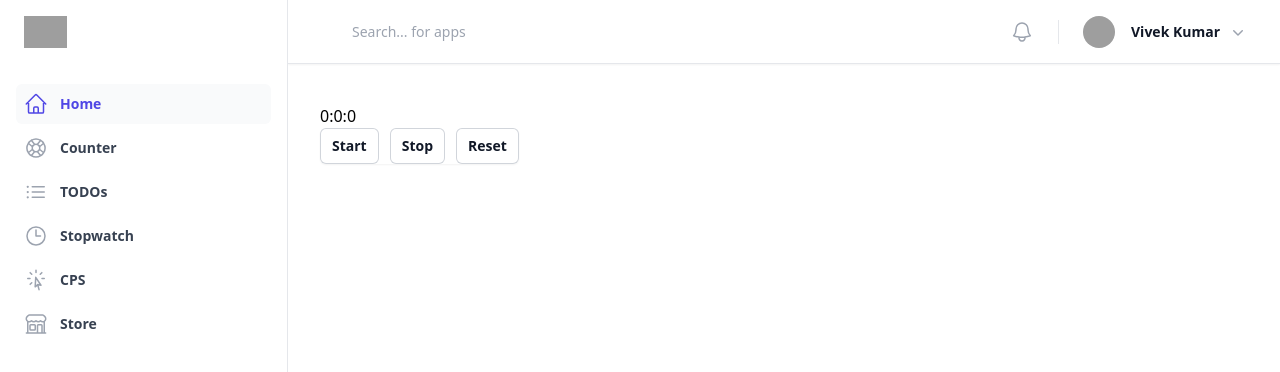
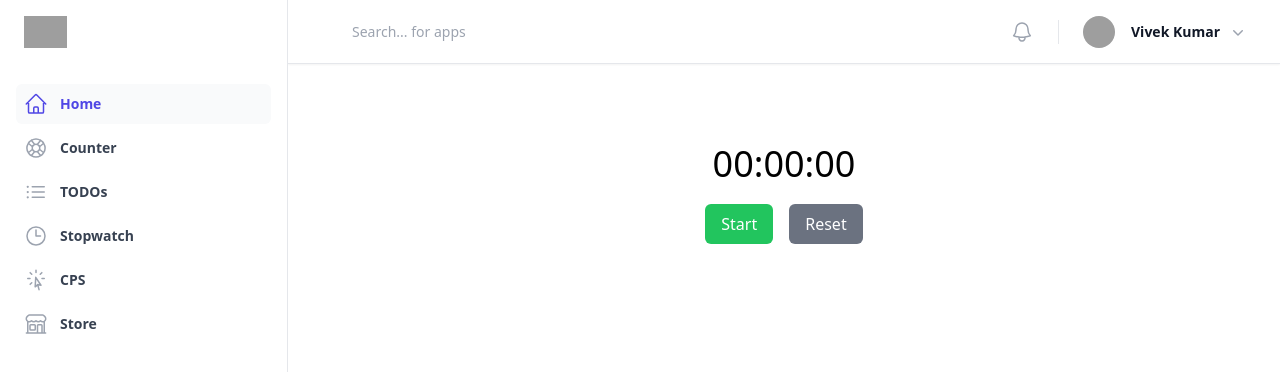
Before and after one commit to vivekwaah/reaction, a React (Vite) app: page /stopwatch in a window 1280 px wide. Shown: the top 372 px of the page. Built offline with nearby package versions, Linux system fonts and the light colour scheme; grey boxes are pictures that could not be loaded.

Commit message:
Improve Stopwatch app

```diff
--- a/src/components/Apps/Stopwatch/Control.tsx
+++ b/src/components/Apps/Stopwatch/Control.tsx
@@ -1,38 +1,34 @@
-import React from 'react'
+import React from 'react';
 
 interface Props {
-	handlePlay: Function,
-	handleStop: Function,
-	handleReset: Function,
+	handlePlay: Function;
+	handleStop: Function;
+	handleReset: Function;
 }
 
-const Control: React.FC<Props> = ({ handlePlay, handleReset, handleStop }) => {
+const Control: React.FC<Props> = ({ handlePlay, handleStop, handleReset }) => {
 	return (
-
-		<span className="isolate inline-flex rounded-md shadow-sm">
+		<div className="flex space-x-3">
 			<button
-				type="button"
-				className="relative inline-flex items-center rounded-md bg-white px-3 py-2 text-sm font-semibold text-gray-900 ring-1 ring-inset ring-gray-300 hover:bg-gray-50 focus:z-10 mr-3"
+				className="px-4 py-2 bg-blue-500 text-white rounded-md hover:bg-blue-600"
 				onClick={() => handlePlay()}
 			>
 				Start
 			</button>
 			<button
-				type="button"
-				className="relative -ml-px inline-flex items-center bg-white px-3 py-2 text-sm font-semibold text-gray-900 ring-1 ring-inset ring-gray-300 hover:bg-gray-50 focus:z-10 mr-3 rounded-md"
+				className="px-4 py-2 bg-red-500 text-white rounded-md hover:bg-red-600"
 				onClick={() => handleStop()}
 			>
 				Stop
 			</button>
 			<button
-				type="button"
-				className="relative -ml-px inline-flex items-center rounded-md bg-white px-3 py-2 text-sm font-semibold text-gray-900 ring-1 ring-inset ring-gray-300 hover:bg-gray-50 focus:z-10"
+				className="px-4 py-2 bg-gray-500 text-white rounded-md hover:bg-gray-600"
 				onClick={() => handleReset()}
 			>
 				Reset
 			</button>
-		</span>
-	)
-}
+		</div>
+	);
+};
 
-export default Control
+export default Control;
--- a/src/components/Apps/Stopwatch/Stopwatch.tsx
+++ b/src/components/Apps/Stopwatch/Stopwatch.tsx
@@ -1,51 +1,81 @@
-import React, { useEffect, useRef, useState } from 'react'
-import calculateTime from '../../../utilities/Timer';
-import Control from './Control';
+import React, { useState, useRef } from 'react';
+import { calculateTime } from '../../../utilities/Timer';
 
 const Stopwatch: React.FC = () => {
+	const [time, setTime] = useState<number>(0);
+	const [isRunning, setIsRunning] = useState<boolean>(false);
+	const [laps, setLaps] = useState<number[]>([]);
+	const intervalRef = useRef<number>();
 
-	const [time, setTime] = useState<number>(0);
-	const [timeArray, setTimeArray] = useState<number[]>([]);
-	const [intervalId, setIntervalId] = useState<number>(0)
+	const startStopwatch = () => {
+		intervalRef.current = window.setInterval(() => {
+			setTime(prevTime => prevTime + 1);
+		}, 1000);
+		setIsRunning(true);
+	};
 
+	const stopStopwatch = () => {
+		clearInterval(intervalRef.current);
+		setIsRunning(false);
+	};
 
-	useEffect(() => {
-		let timeArray: number[] = calculateTime(time);
-		setTimeArray(timeArray);
-	}, [time]);
+	const resetStopwatch = () => {
+		clearInterval(intervalRef.current);
+		setTime(0);
+		setLaps([]);
+		setIsRunning(false);
+	};
 
-	function handlePlay() {
-		let interval: any = setInterval(() => {
-			setTime((prev: number) => prev + 1);
-		}, 1000);
-
-		setIntervalId(interval)
-	}
-
-	function handleStop() {
-		clearInterval(intervalId)
-	}
-
-	function handleReset() {
-		clearInterval(intervalId);
-		setTime(0)
-	}
-
+	const recordLap = () => {
+		setLaps([...laps, time]);
+	};
 
 	return (
-		<div>
-			<section className='flex'>
-				<p>{timeArray[0]}</p>
-				<span>:</span>
-				<p>{timeArray[1]}</p>
-				<span>:</span>
-				<p>{timeArray[2]}</p>
-			</section>
+		<div className="flex flex-col items-center mt-10">
+			<div className="text-4xl mb-5">{calculateTime(time)}</div>
+			<div className="space-x-4">
+				{!isRunning ? (
+					<button
+						className="px-4 py-2 bg-green-500 text-white rounded-md hover:bg-green-600"
+						onClick={startStopwatch}
+					>
+						Start
+					</button>
+				) : (
+					<>
+						<button
+							className="px-4 py-2 bg-red-500 text-white rounded-md hover:bg-red-600"
+							onClick={stopStopwatch}
+						>
+							Stop
+						</button>
+						<button
+							className="px-4 py-2 bg-blue-500 text-white rounded-md hover:bg-blue-600"
+							onClick={recordLap}
+						>
+							Lap
+						</button>
+					</>
+				)}
+				<button
+					className="px-4 py-2 bg-gray-500 text-white rounded-md hover:bg-gray-600"
+					onClick={resetStopwatch}
+				>
+					Reset
+				</button>
+			</div>
+			{laps.length > 0 && (
+				<div className="mt-5">
+					<h2 className="text-2xl">Lap Times</h2>
+					<ul className="list-disc pl-8">
+						{laps.map((lap, index) => (
+							<li key={index} className="text-lg">{calculateTime(lap)}</li>
+						))}
+					</ul>
+				</div>
+			)}
+		</div>
+	);
+};
 
-			<Control handlePlay={handlePlay} handleStop={handleStop} handleReset={handleReset} />
-		</div>
-
-	)
-}
-
-export default Stopwatch
+export default Stopwatch;
--- a/src/utilities/Timer.tsx
+++ b/src/utilities/Timer.tsx
@@ -1,13 +1,12 @@
-const calculateTime = (time: number): number[] => {
+export const calculateTime = (time: number): string => {
 	let hours = Math.floor(time / 3600);
-	let minutes = Math.floor(time - (hours * 3600) / 60);
-	let seconds = Math.floor(time - (hours * 3600) - (minutes * 60));
+	let remainingTime = time - hours * 3600;
+	let minutes = Math.floor(remainingTime / 60);
+	let seconds = remainingTime % 60;
 
-	return [
-		hours,
-		minutes,
-		seconds
-	]
+	const formattedHours = hours.toString().padStart(2, '0');
+	const formattedMinutes = minutes.toString().padStart(2, '0');
+	const formattedSeconds = seconds.toString().padStart(2, '0');
+
+	return `${formattedHours}:${formattedMinutes}:${formattedSeconds}`;
 }
-
-export default calculateTime;
```
